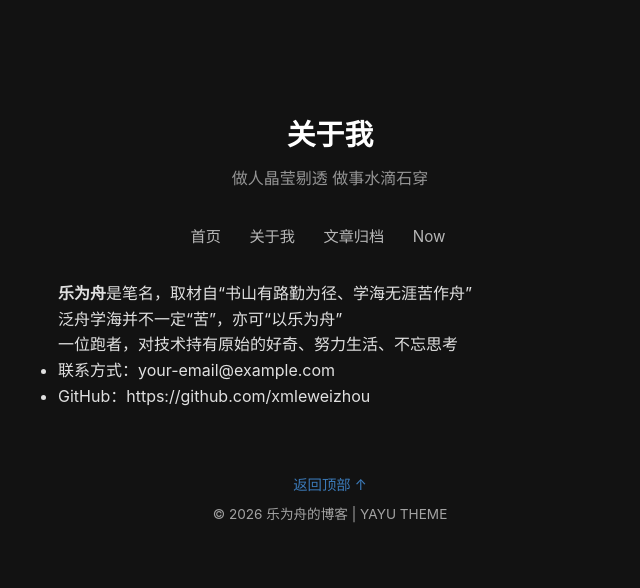
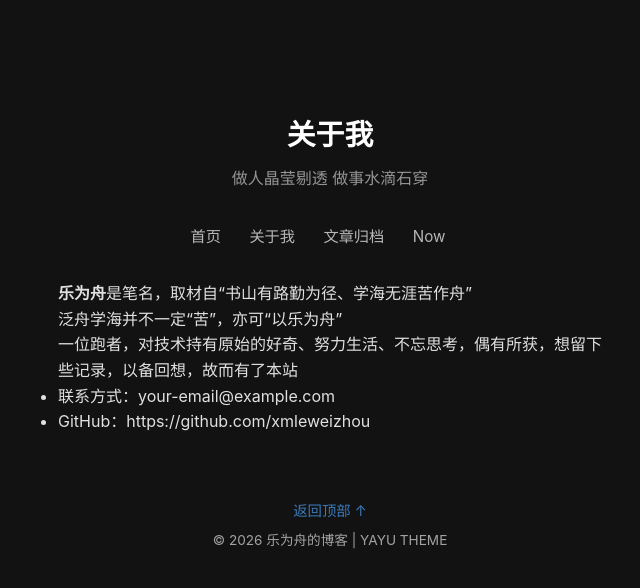
Before and after one commit to xmleweizhou/xmleweizhou.github.io, a Jekyll site: the page built from about.md, in a window 1280 px wide. Shown: the top 588 px of the page, without its empty margins (310-950 px from the left). Built offline with Jekyll 4.4.1, drawn with Linux system fonts in a browser that asks for light colours.

Commit message:
Update about.md

```diff
--- a/about.md
+++ b/about.md
@@ -23,7 +23,7 @@ title: 关于我
 
 泛舟学海并不一定“苦”，亦可“以乐为舟”
 
-一位跑者，对技术持有原始的好奇、努力生活、不忘思考
+一位跑者，对技术持有原始的好奇、努力生活、不忘思考，偶有所获，想留下些记录，以备回想，故而有了本站
 
 
 
```
